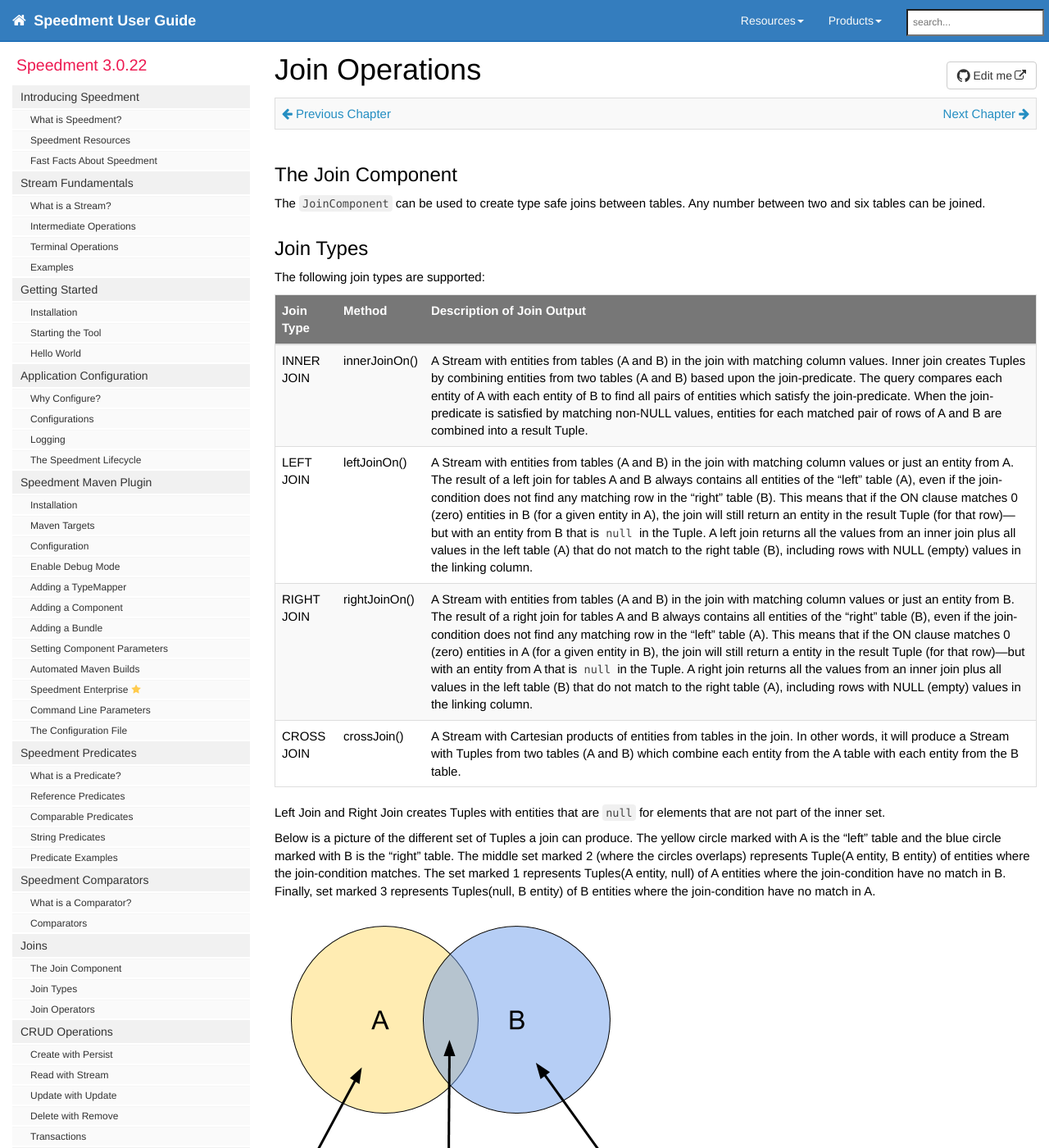
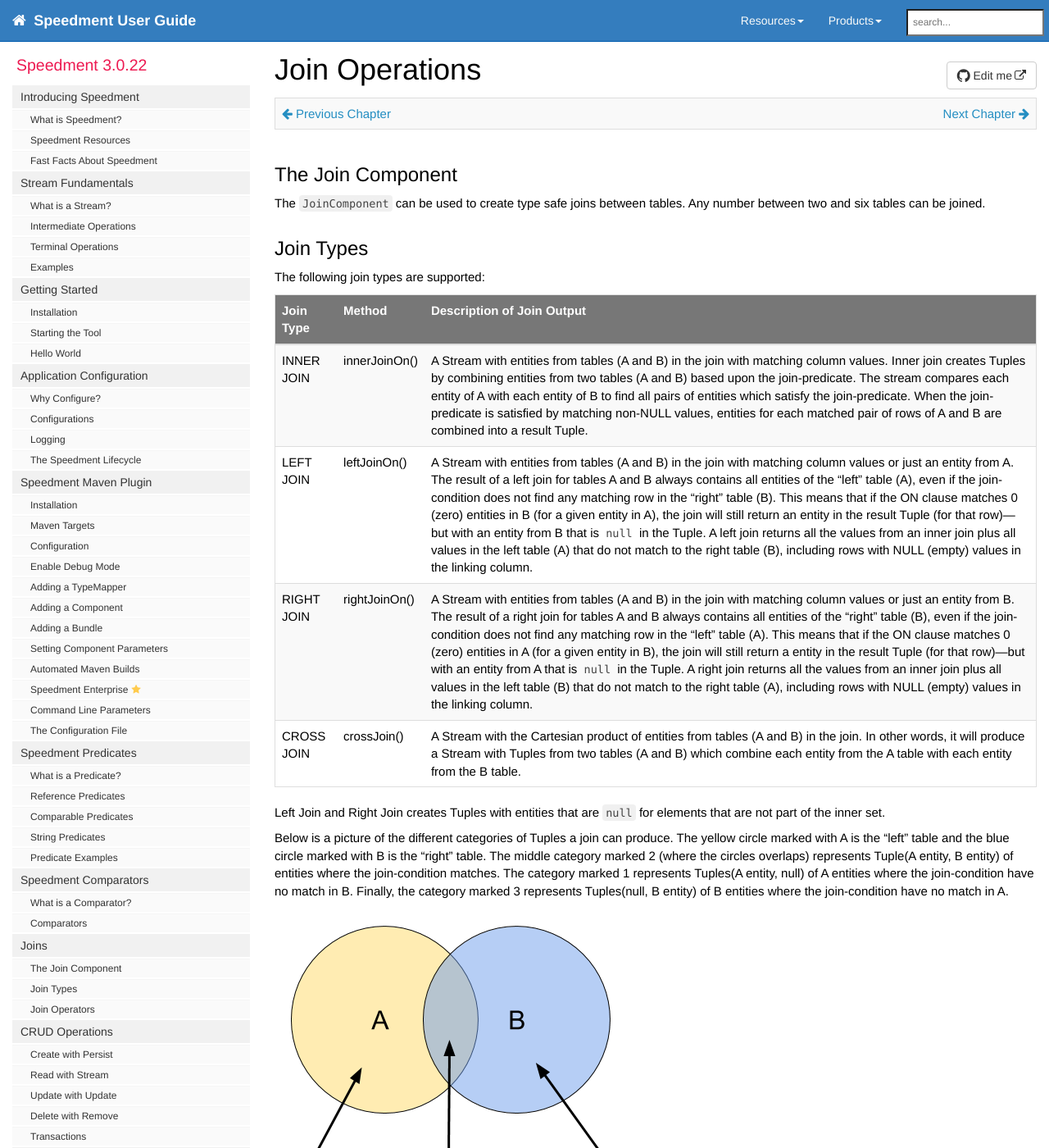
Before and after one commit to speedment/speedment-doc, a Jekyll site: the page built from pages/join.md, in a window 1280 px wide and 1400 px high. Shown: the whole window at 82% size. Built offline with Jekyll 4.4.1, drawn with Linux system fonts in a browser that asks for light colours; nearby versions of some CDN libraries; comment, search, counter and statistics services are not loaded; some of the changed text lies outside the part shown.

Commit message:
Join cleanup

````diff
--- a/pages/join.md
+++ b/pages/join.md
@@ -22,31 +22,31 @@
 
 | Join Type      |  Method       | Description of Join Output                           |
 | :------------- | :------------ | :---------------------------------------------------------------------------------- |
-| INNER JOIN     | innerJoinOn() | A Stream with entities from tables (A and B) in the join with matching column values. Inner join creates Tuples by combining entities from two tables (A and B) based upon the join-predicate. The query compares each entity of A with each entity of B to find all pairs of entities which satisfy the join-predicate. When the join-predicate is satisfied by matching non-NULL values, entities for each matched pair of rows of A and B are combined into a result Tuple.
+| INNER JOIN     | innerJoinOn() | A Stream with entities from tables (A and B) in the join with matching column values. Inner join creates Tuples by combining entities from two tables (A and B) based upon the join-predicate. The stream compares each entity of A with each entity of B to find all pairs of entities which satisfy the join-predicate. When the join-predicate is satisfied by matching non-NULL values, entities for each matched pair of rows of A and B are combined into a result Tuple.
 | LEFT JOIN      | leftJoinOn()  | A Stream with entities from tables (A and B) in the join with matching column values or just an entity from A. The result of a left join for tables A and B always contains all entities of the "left" table (A), even if the join-condition does not find any matching row in the "right" table (B). This means that if the ON clause matches 0 (zero) entities in B (for a given entity in A), the join will still return an entity in the result Tuple (for that row)—but with an entity from B that is `null` in the Tuple. A left join returns all the values from an inner join plus all values in the left table (A) that do not match to the right table (B), including rows with NULL (empty) values in the linking column.
 | RIGHT JOIN     | rightJoinOn() | A Stream with entities from tables (A and B) in the join with matching column values or just an entity from B. The result of a right join for tables A and B always contains all entities of the "right" table (B), even if the join-condition does not find any matching row in the "left" table (A). This means that if the ON clause matches 0 (zero) entities in A (for a given entity in B), the join will still return a entity in the result Tuple (for that row)—but with an entity from A that is `null` in the Tuple. A right join returns all the values from an inner join plus all values in the left table (B) that do not match to the right table (A), including rows with NULL (empty) values in the linking column.
-| CROSS JOIN     | crossJoin()   | A Stream with Cartesian products of entities from tables in the join. In other words, it will produce a Stream with Tuples from two tables (A and B) which combine each entity from the A table with each entity from the B table.
+| CROSS JOIN     | crossJoin()   | A Stream with the Cartesian product of entities from tables (A and B) in the join. In other words, it will produce a Stream with Tuples from two tables (A and B) which combine each entity from the A table with each entity from the B table.
 
 Left Join and Right Join creates Tuples with entities that are `null` for elements that are not part of the inner set.
 
-Below is a picture of the different set of Tuples a join can produce. The yellow circle marked with A is the "left" table and the blue circle marked with B is the "right" table. The middle set marked 2 (where the circles overlaps) represents Tuple(A entity, B entity) of entities where the join-condition matches. The set marked 1 represents Tuples(A entity, null) of A entities where the join-condition have no match in B. Finally, set marked 3 represents Tuples(null, B entity) of B entities where the join-condition have no match in A.
+Below is a picture of the different categories of Tuples a join can produce. The yellow circle marked with A is the "left" table and the blue circle marked with B is the "right" table. The middle category marked 2 (where the circles overlaps) represents Tuple(A entity, B entity) of entities where the join-condition matches. The category marked 1 represents Tuples(A entity, null) of A entities where the join-condition have no match in B. Finally, the category marked 3 represents Tuples(null, B entity) of B entities where the join-condition have no match in A.
 
-{% include image.html file="JoinTypes.png" alt="Join Types" caption="The different join areas" %}
+{% include image.html file="JoinTypes.png" alt="Join Types" caption="Different Categories of Tuples produced by a Join" %}
 
-Given the picture above, the joins produces Tuples as indicated in the following table:
+Given the picture above, the joins produce Tuples as indicated in the following table:
 
-| Join Type      | Tuples from the Set       | Tuples Produced
+| Join Type      | Tuples from the Categories| Tuples Produced
 | :------------- | :------------------------ | :---------------
 | INNER JOIN     | {2}                       | Tuple(A, B)
 | LEFT JOIN      | {1, 2}                    | Tuple(A, B) and Tuple(A, null)
 | RIGHT JOIN     | {2, 3}                    | Tuple(A, B) and Tuple(null, B)
 
 {% include tip.html content= "
-A `FULL OUTER JOIN` (with tuples from the set {1, 2, 3}) can be obtained by creating a concatenation of distinct elements from a `LEFT JOIN` and a `RIGHT JOIN` like this: `crossJoinStream = Stream.concat(leftJoin.stream(), rightJoin.stream()).distinct()`. However, because the stream is using the `.distinct()` operation, it must first produce all elements in the Stream before they can be consumed.
+A `FULL OUTER JOIN` (with tuples from the categories {1, 2, 3}) can be obtained by creating a concatenation of distinct elements from a `LEFT JOIN` and a `RIGHT JOIN` like this: `crossJoinStream = Stream.concat(leftJoin.stream(), rightJoin.stream()).distinct()`. However, because the stream is using the `.distinct()` operation, it must first produce all elements in the Stream before they can be consumed.
 " %}
 
 ## Join Operators
-The most common way of joining tables is by means of an equality operator. However, tables can also be joined by means of a number of other operators as indicated in the table below:
+The most common way of joining tables is by means of an equality operator. However, tables can also be joined using a number of other operators as indicated in the table below:
 
 | Operator       | Effect
 | :------------- | :----------------------------------------------------------------------------------- |
@@ -176,7 +176,7 @@
 ```
 
 ### Filtering Tables
-Many times, we want to restrict the number of entities from a table over which we are creating join streams. This can be done using the `.where()` method in the join builder as exemplified below:
+Many times, we want to restrict the number of entities from a table that can appear in a join stream. This can be done using the `.where()` method in the join builder as exemplified below:
 
 ``` java
     Join<Tuple2<Film, Language>> join = joinComponent
````
Also changed, not shown: other parts of pages/join.md (+6 -6 lines).
